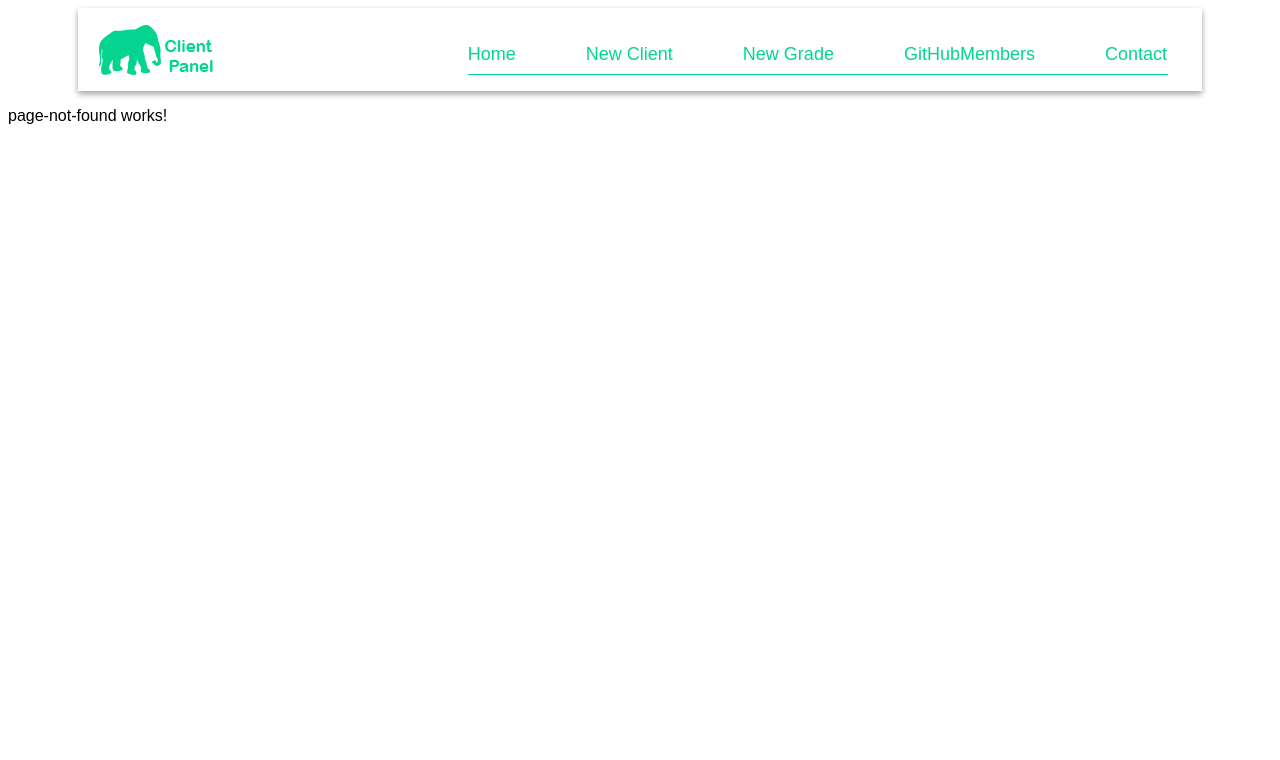
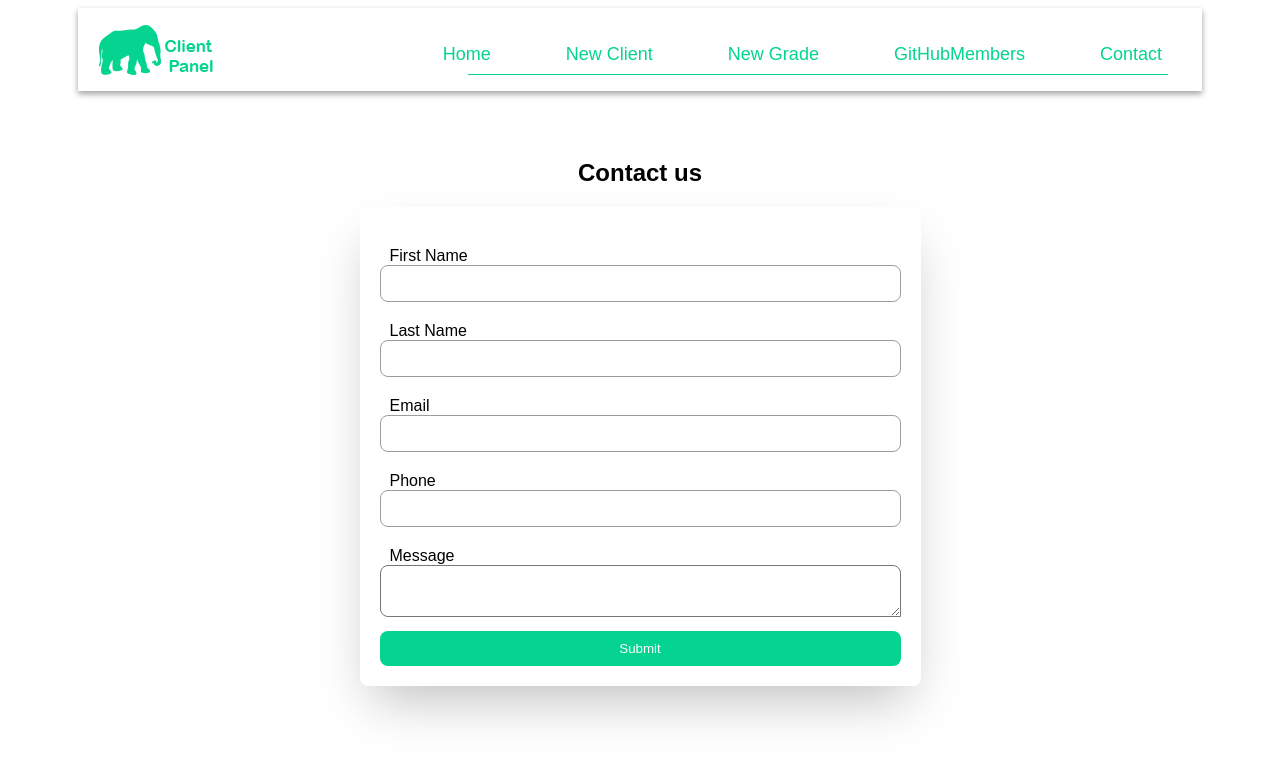
Before and after one commit to mohamedMachlou/ClientManagement, an Angular app: page /contact in a window 1280 px wide. Shown: the top 760 px of the page. Built offline with nearby package versions, Linux system fonts and the light colour scheme.

Commit message:
Create and Edit Contact Component Form

```diff
--- a/angular.json
+++ b/angular.json
@@ -89,5 +89,8 @@
         }
       }
     }
+  },
+  "cli": {
+    "analytics": "e0ac1530-b83b-4b6e-a3f9-ab959d27af7a"
   }
 }
--- a/database/db.json
+++ b/database/db.json
@@ -64,8 +64,8 @@
     },
     {
       "id": 6,
-      "firstName": "Mohamed",
-      "lastName": "Machlou",
+      "firstName": "Said",
+      "lastName": "Ait blla",
       "phoneNumber": "+212653508459",
       "grade": {
         "label": "Senior Developer",
@@ -126,12 +126,136 @@
     },
     {
       "id": 7,
-      "firstName": "Mohamed",
+      "firstName": "Hicham",
       "lastName": "Machlou",
       "phoneNumber": "+212653508459",
       "grade": {
         "id": 28,
         "label": "Ingénieur"
+      },
+      "status": false,
+      "subDate": "2024-04-27",
+      "months": [
+        {
+          "title": "January",
+          "active": true
+        },
+        {
+          "title": "February",
+          "active": true
+        },
+        {
+          "title": "March",
+          "active": false
+        },
+        {
+          "title": "April",
+          "active": false
+        },
+        {
+          "title": "May",
+          "active": false
+        },
+        {
+          "title": "June",
+          "active": false
+        },
+        {
+          "title": "July",
+          "active": false
+        },
+        {
+          "title": "August",
+          "active": false
+        },
+        {
+          "title": "September",
+          "active": false
+        },
+        {
+          "title": "October",
+          "active": false
+        },
+        {
+          "title": "November",
+          "active": false
+        },
+        {
+          "title": "December",
+          "active": false
+        }
+      ]
+    },
+    {
+      "id": 8,
+      "firstName": "Abderrahim",
+      "lastName": "Machlou",
+      "phoneNumber": "+212653508459",
+      "grade": {
+        "id": 28,
+        "label": "Ingénieur"
+      },
+      "status": false,
+      "subDate": "2024-04-27",
+      "months": [
+        {
+          "title": "January",
+          "active": true
+        },
+        {
+          "title": "February",
+          "active": true
+        },
+        {
+          "title": "March",
+          "active": false
+        },
+        {
+          "title": "April",
+          "active": false
+        },
+        {
+          "title": "May",
+          "active": false
+        },
+        {
+          "title": "June",
+          "active": false
+        },
+        {
+          "title": "July",
+          "active": false
+        },
+        {
+          "title": "August",
+          "active": false
+        },
+        {
+          "title": "September",
+          "active": false
+        },
+        {
+          "title": "October",
+          "active": false
+        },
+        {
+          "title": "November",
+          "active": false
+        },
+        {
+          "title": "December",
+          "active": false
+        }
+      ]
+    },
+    {
+      "id": 9,
+      "firstName": "Mohamed",
+      "lastName": "Machlou",
+      "phoneNumber": "0653508459",
+      "grade": {
+        "label": "Senior Developer",
+        "id": 32
       },
       "status": false,
       "subDate": "2024-04-27",
@@ -193,16 +317,20 @@
       "label": "Ingénieur"
     },
     {
-      "label": "Developer",
-      "id": 29
-    },
-    {
       "label": "Ileic",
       "id": 31
     },
     {
       "label": "Senior Developer",
       "id": 32
+    },
+    {
+      "label": "Super DevOps",
+      "id": 34
+    },
+    {
+      "label": "Junior Developer",
+      "id": 35
     }
   ]
 }
--- a/src/app/app-routing.module.ts
+++ b/src/app/app-routing.module.ts
@@ -6,6 +6,7 @@ import { ClientGradeComponent } from './client/components/client-grade/client-gr
 import { PageNotFoundComponent } from './client/components/page-not-found/page-not-found.component';
 import { ClientListComponent } from './client/components/client-list/client-list.component';
 import { GithubMembersListComponent } from './github-members/github-members-list/github-members-list.component';
+import { ContactComponent } from './client/components/contact/contact.component';
 
 const routes: Routes = [
   {
@@ -33,6 +34,10 @@ const routes: Routes = [
     component: GithubMembersListComponent,
   },
   {
+    path: 'contact',
+    component: ContactComponent,
+  },
+  {
     path: '**',
     component: PageNotFoundComponent,
   },
--- a/src/app/client/client.module.ts
+++ b/src/app/client/client.module.ts
@@ -11,6 +11,7 @@ import { FormsModule } from '@angular/forms';
 import { NavBarComponent } from './components/nav-bar/nav-bar.component';
 import { PageNotFoundComponent } from './components/page-not-found/page-not-found.component';
 import { RouterModule } from '@angular/router';
+import { ContactComponent } from './components/contact/contact.component';
 
 @NgModule({
   declarations: [
@@ -22,6 +23,7 @@ import { RouterModule } from '@angular/router';
     ClientDashboardComponent,
     NavBarComponent,
     PageNotFoundComponent,
+    ContactComponent,
   ],
   imports: [CommonModule, HttpClientModule, FormsModule, RouterModule],
   exports: [
--- a/src/app/client/components/client-edit/client-edit.component.css
+++ b/src/app/client/components/client-edit/client-edit.component.css
@@ -63,6 +63,7 @@
   height: 30px;
   margin-top: 5px;
   margin-bottom: 15px;
+  caret-color: black;
 }
 .edit-client-section .form-group select {
   width: 100%;
--- /dev/null
+++ b/src/app/client/components/contact/contact.component.css
@@ -0,0 +1,61 @@
+.container .contact {
+  padding: 20px;
+  width: 100%;
+  display: flex;
+  flex-wrap: wrap;
+  justify-content: center;
+  align-items: center;
+}
+.container .contact h2 {
+  text-align: center;
+  width: 51%;
+}
+.container .contact .contact-form {
+  border-radius: 8px;
+  box-shadow: rgba(0, 0, 0, 0.25) 0px 25px 50px -12px;
+  padding: 20px;
+  width: 51%;
+}
+.container .contact .contact-form .form-group {
+  width: 100%;
+  flex-wrap: wrap;
+  margin-top: 20px;
+  margin-bottom: 10px;
+}
+.contact-form .form-group label {
+  padding: 10px;
+  margin-bottom: 10px;
+  width: 100%;
+}
+.container .contact .contact-form .form-group input {
+  padding: 10px;
+  width: 100%;
+  caret-color: black;
+  border-radius: 8px;
+  border: 1px solid #9e9c9c;
+}
+.container .contact .contact-form .form-group textarea {
+  padding: 10px;
+  min-width: 100%;
+  max-width: 100%;
+  border-radius: 8px 8px 0px 8px;
+  caret-color: black;
+}
+.container .contact .contact-form button {
+  padding: 10px;
+  width: 100%;
+  background-color: var(--main-color);
+  border: 0px;
+  border-radius: 8px;
+  color: #ffffff;
+}
+.container .contact .contact-form button:hover {
+  background-color: var(--main-color-hover);
+  color: #ffffff;
+}
+.container .contact .contact-form button:active {
+  background-color: rgb(178, 121, 121);
+  color: #ffffff;
+  border: 0px;
+  border-radius: 8px;
+}
--- /dev/null
+++ b/src/app/client/components/contact/contact.component.html
@@ -0,0 +1,28 @@
+<div class="container">
+  <div class="contact">
+    <h2>Contact us</h2>
+    <div class="contact-form">
+      <div class="form-group">
+        <label for="firstName">First Name</label>
+        <input type="text" />
+      </div>
+      <div class="form-group">
+        <label for="lastName">Last Name</label>
+        <input type="text" />
+      </div>
+      <div class="form-group">
+        <label for="email">Email</label>
+        <input type="text" />
+      </div>
+      <div class="form-group">
+        <label for="phone">Phone</label>
+        <input type="text" />
+      </div>
+      <div class="form-group">
+        <label for="message">Message</label>
+        <textarea type="text"></textarea>
+      </div>
+      <button>Submit</button>
+    </div>
+  </div>
+</div>
--- a/src/app/client/components/nav-bar/nav-bar.component.css
+++ b/src/app/client/components/nav-bar/nav-bar.component.css
@@ -5,7 +5,7 @@
 .header .container {
   box-shadow: rgba(0, 0, 0, 0.16) 0px 3px 6px, rgba(0, 0, 0, 0.23) 0px 3px 6px;
   padding: 0;
-  margin: 0;
+  margin: 0 0 20px;
   display: flex;
   justify-content: space-between;
   align-items: center;
@@ -30,6 +30,7 @@
 .header .nav ul li {
   list-style: none;
   padding: 20px 30px 10px;
+  margin-right: 5px;
   height: 100%;
   transition: 0.3s;
   font-size: 18px;
--- a/src/app/client/components/nav-bar/nav-bar.component.html
+++ b/src/app/client/components/nav-bar/nav-bar.component.html
@@ -84,7 +84,7 @@
             >
               <a
                 (click)="listStyleValue = 'contact'"
-                routerLink="#"
+                routerLink="/contact"
                 [ngStyle]="
                   listStyleValue == 'contact'
                     ? { color: 'white' }
--- a/src/app/github-members/github-members-list/github-members-list.component.css
+++ b/src/app/github-members/github-members-list/github-members-list.component.css
@@ -10,7 +10,10 @@
   min-height: 40px;
   width: 80%;
   caret-color: black;
+  border-radius: 8px;
+  border: 2px solid var(--main-color);
 }
+
 .gitHub-block .container .show-cards {
   box-shadow: rgba(0, 0, 0, 0.12) 0px 1px 3px, rgba(0, 0, 0, 0.24) 0px 1px 2px;
   width: 100%;
```
Also changed, not shown: src/app/client/components/contact/contact.component.ts (added, +10 -0 lines), 1 other file (tests, documents, lock files or other folders).
